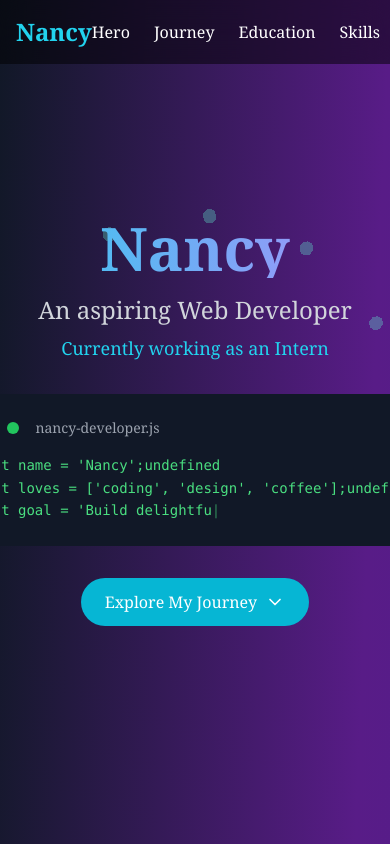
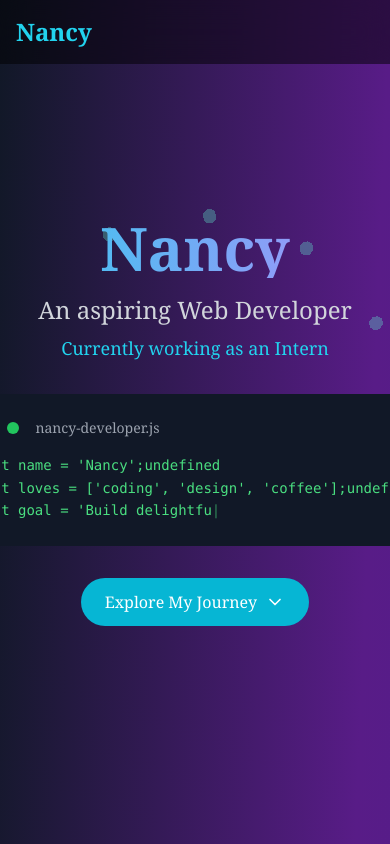
Before and after one commit to Nancy142006/Portfolio, a React (Vite) app: page / in a window 390 px wide. Shown: the top 844 px of the page. Built offline with nearby package versions, Linux system fonts and the light colour scheme.

Commit message:
made navbar responsive

```diff
--- a/src/components/Navbar.jsx
+++ b/src/components/Navbar.jsx
@@ -14,7 +14,7 @@ const Navbar = ({ scrollToSection, name }) => {
       <div className="max-w-6xl mx-auto px-4 py-4">
         <div className="flex justify-between items-center">
           <h1 className="text-2xl font-bold text-cyan-400">{name}</h1>
-          <div className="flex space-x-6">
+          <div className="hidden md:flex space-x-6">
             {sections.map((section) => (
               <button
                 key={section}
```
